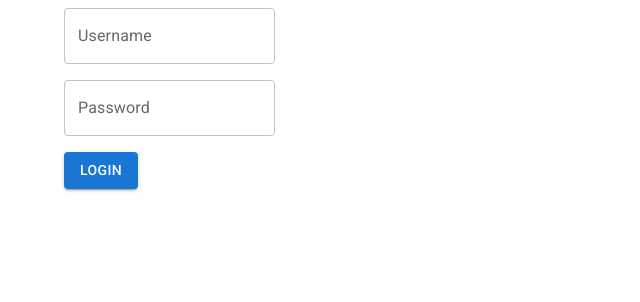
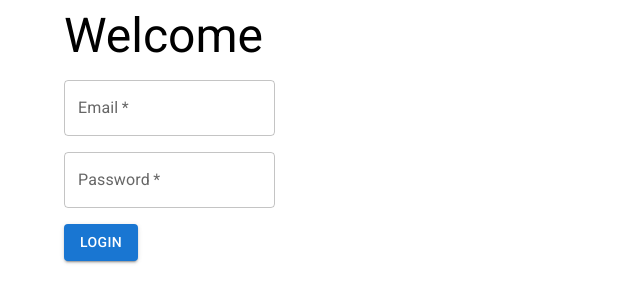
Before and after one commit to stefaniacamargo/Checklist-Daily, a React (Vite) app: page / in a window 1280 px wide. Shown: the top 302 px of the page, without its empty margins (0-640 px from the left). Built offline with nearby package versions, Linux system fonts and the light colour scheme; no server answers.

Commit message:
Add basic user login

```diff
--- a/src/App.jsx
+++ b/src/App.jsx
@@ -1,7 +1,8 @@
 import { BrowserRouter, Route, Routes } from "react-router-dom";
-import { Container } from "@mui/material";
+import { Container, CircularProgress } from "@mui/material";
 
 // Components
+import { useAuth } from "./authContext";
 
 //Pages
 
@@ -10,13 +11,20 @@ import { Register } from "./Pages/Register";
 import { Home } from "./Pages/Home";
 
 function App() {
+  const { isAuth, user } = useAuth();
+  console.log(user);
+
+  if (isAuth === null) {
+    return <CircularProgress />;
+  }
+
   return (
     <BrowserRouter>
       <Container>
         <Routes>
           <Route path="/" element={<Login />} />
-          <Route path="register" element={<Register />} />
-          <Route path="home" element={<Home />} />
+          <Route path="/register" element={<Register />} />
+          <Route path="/home" element={<Home />} />
         </Routes>
       </Container>
     </BrowserRouter>
--- a/src/Pages/Login.jsx
+++ b/src/Pages/Login.jsx
@@ -1,9 +1,9 @@
-import { Auth, } from '../components/auth';
+import { LoginForm } from '../components/LoginForm';
 
 export function Login() {
   return(
     <div className="Login">
-      <Auth/>
+      <LoginForm/>
     </div>
   )
 }
--- a/src/authContext.jsx
+++ b/src/authContext.jsx
@@ -10,7 +10,7 @@ export const useAuth = () => {
 };
 
 export function AuthProvider({ children }) {
-  const [isAuth, setIsAuth] = useState(false);
+  const [isAuth, setIsAuth] = useState(null);
   const [user, setUser] = useState({});
 
   useEffect(() => {
--- /dev/null
+++ b/src/components/LoginForm.jsx
@@ -0,0 +1,81 @@
+import { useState } from "react";
+import { Grid, TextField, Button, CircularProgress, Alert, Typography } from "@mui/material";
+import { signInWithEmailAndPassword } from "firebase/auth";
+import { useNavigate } from "react-router-dom";
+
+// Components
+import { auth } from "../config/firebase";
+
+export const LoginForm = () => {
+  const navigate = useNavigate();
+  const [email, setEmail] = useState("");
+  const [password, setPassword] = useState("");
+  const [isLoading, setIsLoading] = useState(false);
+  const [errorMessage, setErrorMessage] = useState("");
+
+  const onEmailChange = (event) => {
+    setEmail(event.currentTarget.value);
+  };
+
+  const onPasswordChange = (event) => {
+    setPassword(event.currentTarget.value);
+  };
+
+  const onSubmit = async (event) => {
+    event.preventDefault();
+    setIsLoading(true);
+    try {
+      await signInWithEmailAndPassword(auth, email, password);
+      setErrorMessage("");
+      navigate('/home');
+    } catch (error) {
+      setErrorMessage(error.message);
+    } finally {
+      setIsLoading(false);
+    }
+  };
+
+  return (
+    <form onSubmit={onSubmit}>
+      <Grid container spacing={2}>
+        <Grid item xs={12}>
+          <Typography component="h1" variant="h3">
+            Welcome
+          </Typography>
+        </Grid>
+        <Grid item xs={12}>
+          <TextField
+            label="Email"
+            type="email"
+            value={email}
+            onChange={onEmailChange}
+            required
+          />
+        </Grid>
+        <Grid item xs={12}>
+          <TextField
+            label="Password"
+            type="password"
+            value={password}
+            onChange={onPasswordChange}
+            required
+          />
+        </Grid>
+        {errorMessage && (
+          <Grid item xs={12}>
+            <Alert severity="error">
+              {errorMessage}
+            </Alert>
+          </Grid>
+        )}
+        <Grid item xs={12}>
+          <Button variant="contained" type="submit" disabled={isLoading}>
+            {isLoading ? <CircularProgress size="2rem" /> : "Login"}
+          </Button>
+        </Grid>
+      </Grid>
+    </form>
+  );
+};
+
+export default LoginForm;
--- a/src/components/auth.jsx
+++ /dev/null
@@ -1,19 +0,0 @@
-import { Grid, TextField, Button } from "@mui/material";
-
-export const Auth = () => {
-  return (
-    <Grid container spacing={2}>
-      <Grid item xs={12}>
-        <TextField label="Username" />
-      </Grid>
-      <Grid item xs={12}>
-        <TextField label="Password" type="password" />
-      </Grid>
-      <Grid item xs={12}>
-        <Button variant="contained">Login</Button>
-      </Grid>
-    </Grid>
-  );
-};
-
-export default Auth;
```
